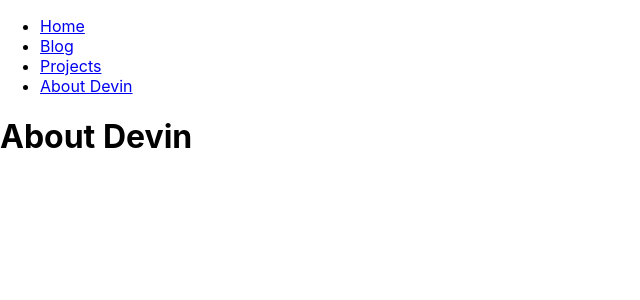
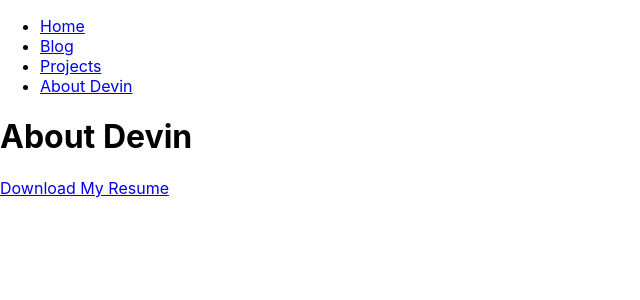
Before and after one commit to WDI-SEA/react-router-portfolio, a React (Create React App) app: page /about in a window 1280 px wide. Shown: the top 300 px of the page, without its empty margins (0-640 px from the left). Built offline with nearby package versions, Linux system fonts and the light colour scheme.

Commit message:
download resume button added

```diff
--- a/src/components/pages/About.js
+++ b/src/components/pages/About.js
@@ -1,10 +1,12 @@
 import React, { Component } from 'react'
+import resume from '../../pdfs/Bopp_Resume_Draft.pdf'
 
 export default class About extends Component {
     render() {
         return (
             <div>
                 <h1>About Devin</h1>
+                <a href={resume} download>Download My Resume</a>
             </div>
         )
     }
```
Also changed, not shown: 1 other file (tests, documents, lock files or other folders).
